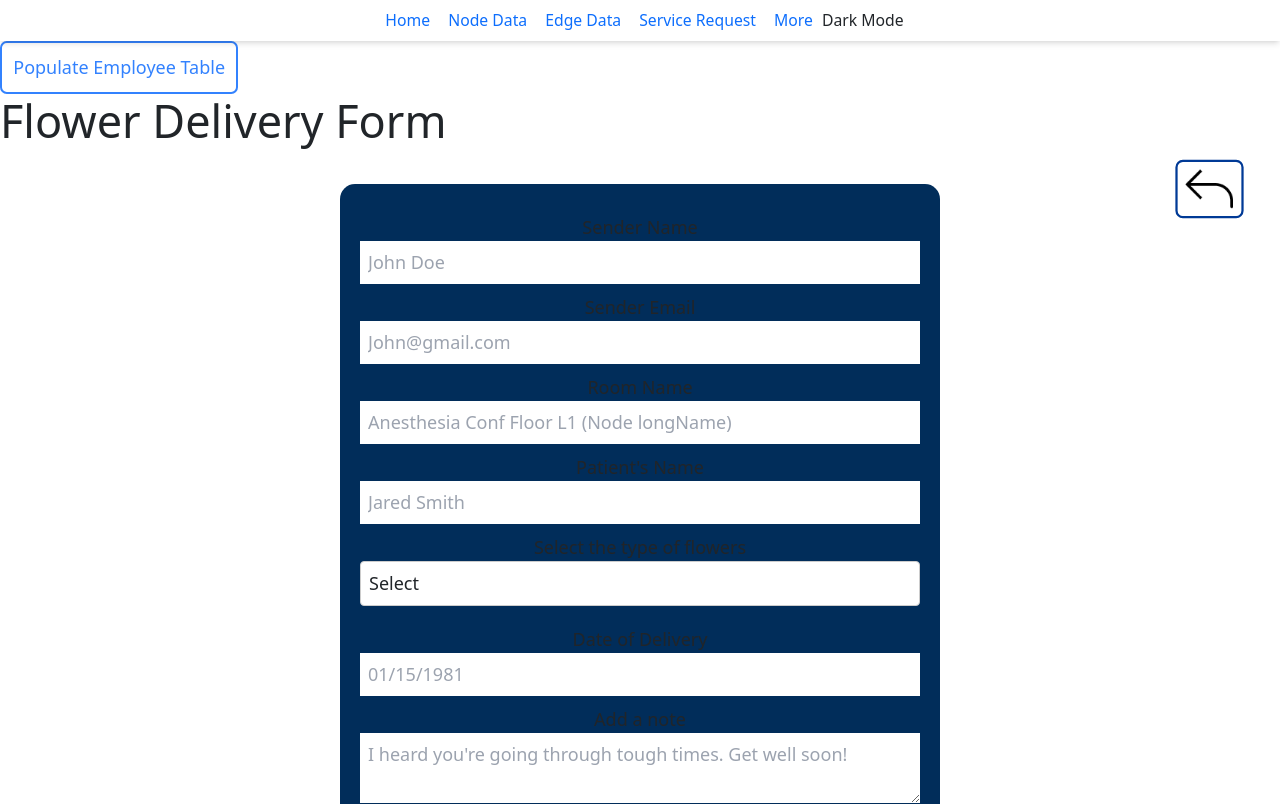
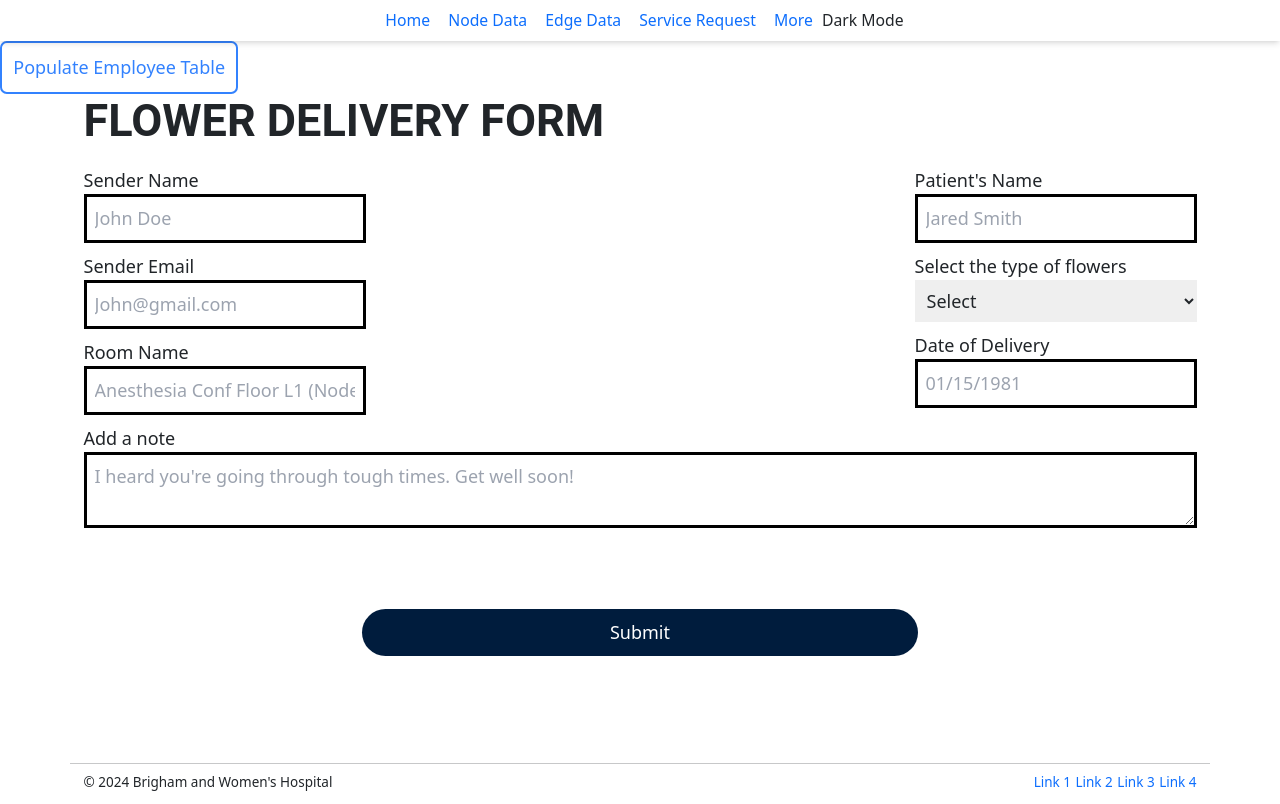
Before and after one commit to conner-olsen/BWH-Navigation-Management-System, a React (Vite) app in the folder apps/frontend/: page /FlowerService in a window 1280 px wide. Shown: the top 804 px of the page. Built offline with nearby package versions, Linux system fonts and the light colour scheme.

Commit message:
Form rework

```diff
--- a/apps/frontend/src/index.css
+++ b/apps/frontend/src/index.css
@@ -23,6 +23,10 @@
   --white: #f5f5f5;
   --gray: #d9d9d9;
 
+}
+
+input, textarea {
+    border: 3px solid black;
 }
 
 @layer components {
--- a/apps/frontend/src/routes/ServiceRequests/FlowerServiceRequest.tsx
+++ b/apps/frontend/src/routes/ServiceRequests/FlowerServiceRequest.tsx
@@ -1,5 +1,3 @@
-
-import BackButton from "../../components/BackButton.tsx";
 import NavBar from "../../components/NavBar.tsx";
 import React, { useState } from 'react';
 import axios from "axios";
@@ -73,16 +71,17 @@ const FlowerServiceRequest: React.FC = () => {
 
     return (
         <div>
-            <BackButton></BackButton>
             <NavBar></NavBar>
             <button className="inline-block p-2.5 text-center text-light-blue cursor-pointer
                            border-light-blue rounded-md border-solid border-2
                            transition-all transition-duration-300
-                           hover:bg-light-blue hover:text-white" onClick={populateEmployeeTable}>Populate Employee Table</button>
-            <h1 className={"pageHeader"}>Flower Delivery Form</h1>
-            <br/>
-            <form className={"flowerService"} onSubmit={handleSubmit}>
-                <div>
+                           hover:bg-light-blue hover:text-white" onClick={populateEmployeeTable}>Populate Employee Table
+            </button>
+            <div className="container">
+                <h1 className="font-roboto font-bold font-6xl">FLOWER DELIVERY FORM</h1>
+                <form onSubmit={handleSubmit}>
+                    <div className="flex justify-between">
+                        <div className="flex flex-col">
                             <label htmlFor="senderName">Sender Name</label>
                             <input
                                 type="text"
@@ -114,6 +113,8 @@ const FlowerServiceRequest: React.FC = () => {
                                 value={formData.roomLongName}
                                 onChange={handleChange}
                             />
+                        </div>
+                        <div className="flex flex-col">
                             <label htmlFor="patientName">Patient's Name</label>
                             <input
                                 type="text"
@@ -156,7 +157,8 @@ const FlowerServiceRequest: React.FC = () => {
                                 value={formData.deliveryDate}
                                 onChange={handleChange}
                             />
-
+                        </div>
+                    </div>
                     <label>Add a note</label>
                     <textarea
                         placeholder={"I heard you're going through tough times. Get well soon!"}
@@ -168,8 +170,10 @@ const FlowerServiceRequest: React.FC = () => {
                     <br/>
                     <br/>
                     <input type="submit" value="Submit"/>
+
+                </form>
             </div>
-            </form>
+
         </div>
     );
 };
```
Lines whose indentation alone changed are shown as unchanged.
